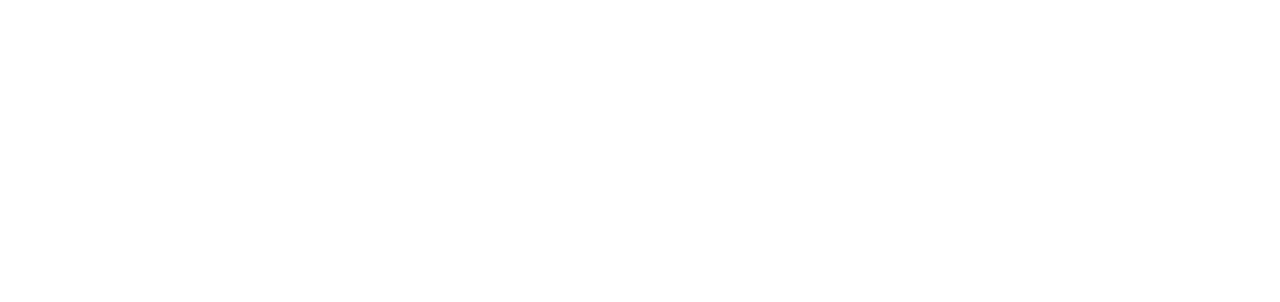
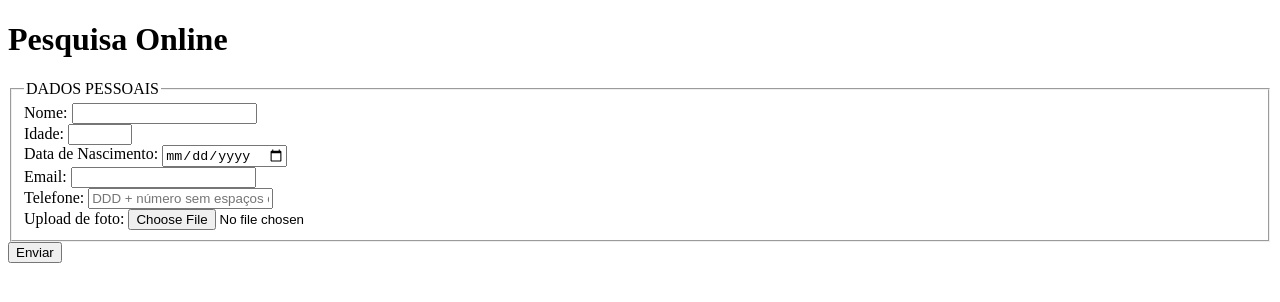
Before and after one commit to thiagonerieu/pesquisa-culturama, a plain HTML site: page index.html in a window 1280 px wide. Drawn offline with Linux system fonts and the light colour scheme.

Commit message:
Cria sessão de dados pessoais.

```diff
--- a/index.html
+++ b/index.html
@@ -6,6 +6,34 @@
     <title>Pesquisa Culturama</title>
 </head>
 <body>
-
+    <header>
+        <h1>Pesquisa Online</h1>
+    </header>
+    <section>
+        <form action="" method="get">
+            <fieldset>
+                <legend>DADOS PESSOAIS</legend>
+                <label for="userName">Nome:</label>
+                <input type="text" name="userName" required>
+                <br>
+                <label for="userAge">Idade:</label>
+                <input type="number" name="userAge" min="12" max="100" required>
+                <br>
+                <label for="birthDate">Data de Nascimento:</label>
+                <input type="date" name="birthDate">
+                <br>
+                <label for="userEmail">Email:</label>
+                <input type="email" name="userEmail" required>
+                <br>
+                <label for="userPhoneNumber">Telefone:</label>
+                <input type="tel" name="userPhoneNumber" pattern="[0-9]{11}" placeholder="DDD + número sem espaços ou hífens">
+                <br>
+                <label for="userImage" accept="image/*">Upload de foto:</label>
+                <input type="file" accept="image/*" name="userImage">
+                <br>
+            </fieldset>
+            <button type="submit">Enviar</button>
+        </form>
+    </section>
 </body>
 </html>
```
